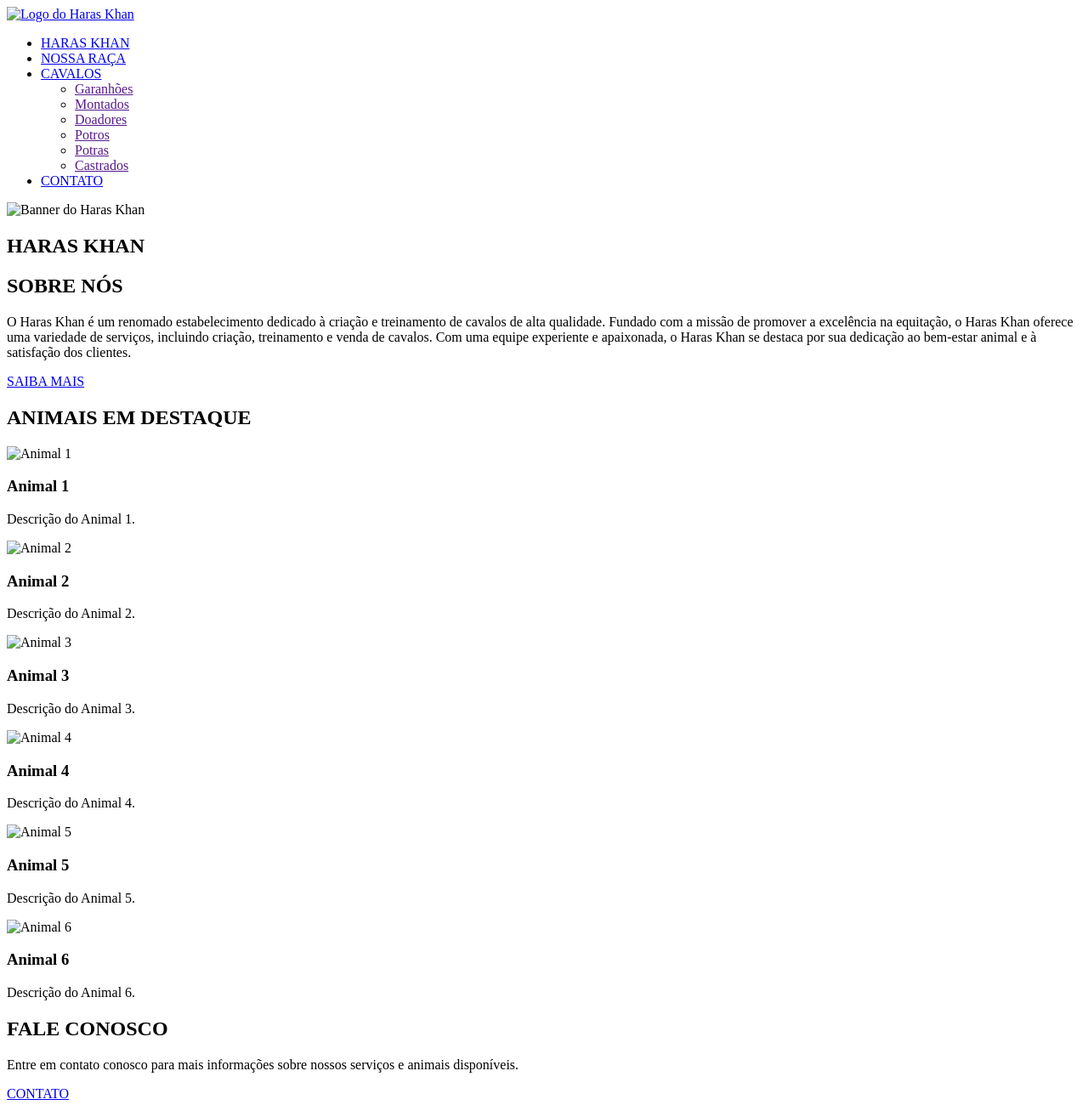
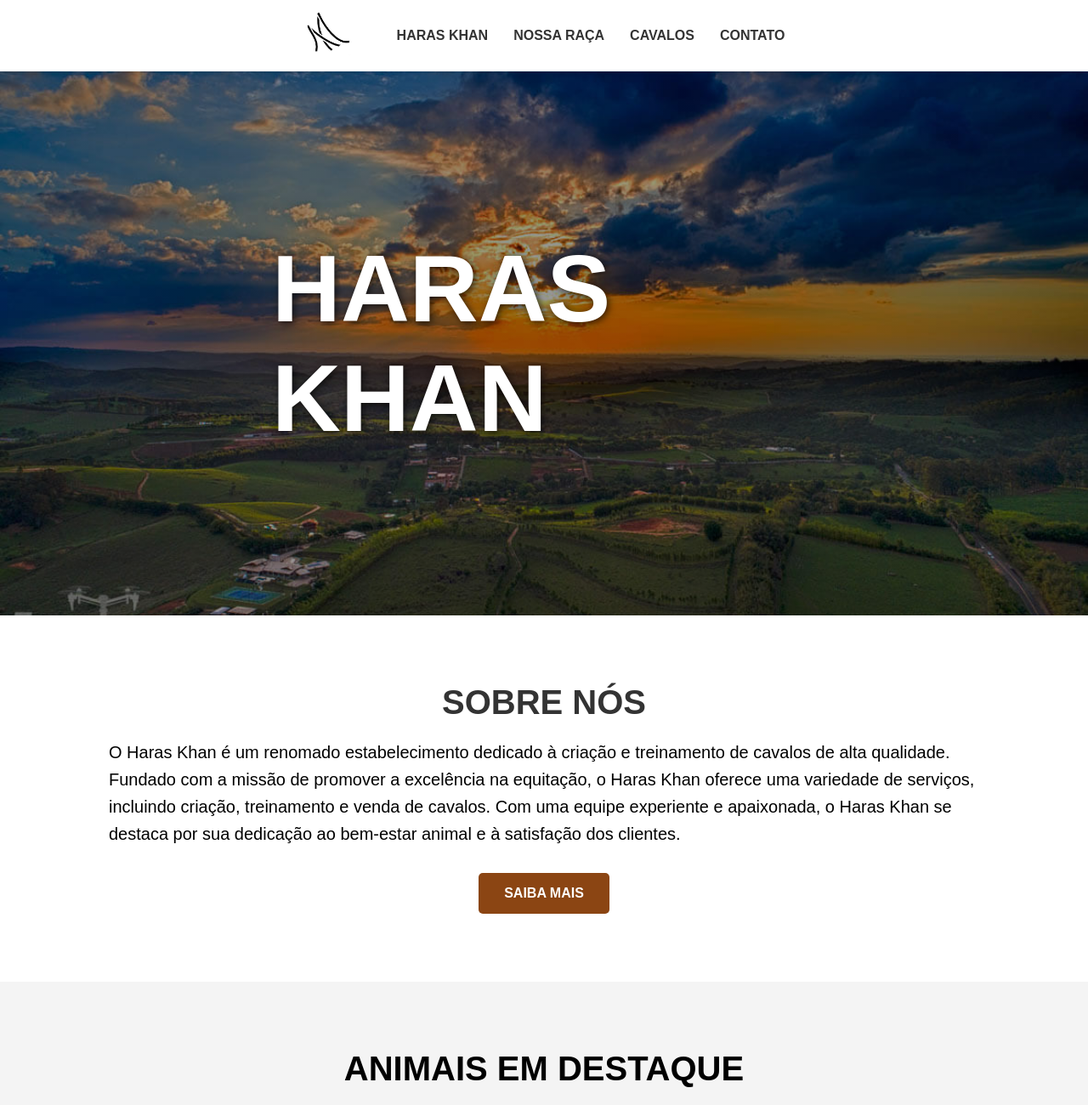
Before and after one commit to Munizleonardo/HarasKhan, a plain HTML site: page Workspace/index.html in a window 1280 px wide. Shown: the top 1300 px of the page at 85% size. Drawn offline with Linux system fonts and the light colour scheme.

Commit message:
Atualização Commit
Realização do CSS da página principal e anexo de fotos teste, finalização das informações da página principal.

```diff
--- a/Workspace/css/index.css
+++ b/Workspace/css/index.css
@@ -0,0 +1,292 @@
+/* Estilos Gerais e Reset */
+* {
+    margin: 0;
+    padding: 0;
+    box-sizing: border-box;
+    font-family: Arial, sans-serif; /* Sugestão de fonte, pode alterar */
+}
+
+body {
+    background-color: #f4f4f4; /* Um cinza claro para o fundo geral */
+}
+
+/* 1. TOPO (HEADER) */
+header {
+    background-color: white;
+    padding: 10px 5%;
+    box-shadow: 0 2px 5px rgba(0,0,0,0.1);
+    position: sticky; /* Mantém o topo fixo ao rolar */
+    top: 0;
+    z-index: 1000;
+}
+
+header nav {
+    display: flex;
+    justify-content: center; /* Centraliza os itens */
+    align-items: center;
+    max-width: 1200px;
+    margin: 0 auto;
+}
+
+.logo {
+    margin-right: 50px; /* Espaço entre a logo e os botões */
+}
+
+.logo img {
+    height: 60px; /* Ajuste a altura da logo conforme necessário */
+}
+
+.nav-links {
+    list-style: none;
+    display: flex;
+    gap: 30px; /* Espaçamento entre os botões */
+}
+
+.nav-links li a {
+    text-decoration: none;
+    color: #333;
+    font-weight: bold;
+    padding: 10px 0;
+    position: relative;
+}
+
+/* Efeito de sublinhado ao passar o mouse */
+.nav-links li a::after {
+    content: '';
+    position: absolute;
+    bottom: 0;
+    left: 0;
+    width: 0;
+    height: 2px;
+    background-color: #8B4513; /* Cor de sela, combina com o tema */
+    transition: width 0.3s;
+}
+
+.nav-links li a:hover::after {
+    width: 100%;
+}
+
+/* Estilização do submenu (Garanhões, Montados, etc.) - escondido por padrão */
+.nav-links ul {
+    display: none;
+    position: absolute;
+    background-color: white;
+    list-style: none;
+    padding: 10px;
+    border-radius: 5px;
+    box-shadow: 0 2px 5px rgba(0,0,0,0.1);
+}
+
+.nav-links li:hover > ul {
+    display: block; /* Mostra o submenu ao passar o mouse no item "CAVALOS" */
+}
+
+.nav-links ul li {
+    margin-bottom: 10px;
+}
+
+.nav-links ul li a {
+    color: #333;
+    font-size: 1rem; /* Aumenta o tamanho da fonte do submenu */
+}
+
+/* 2. BANNER */
+.banner-section {
+    height: 80vh; /* Ocupa 80% da altura da tela */
+    position: relative;
+    display: flex;
+    align-items: center;
+    justify-content: center;
+    color: white;
+
+    /* Aplica a imagem como fundo */
+    background-image: linear-gradient(rgba(0, 0, 0, 0.4), rgba(0, 0, 0, 0.4)), url('../img/banner.jpg');
+    background-size: cover;
+    background-position: center;
+    background-repeat: no-repeat;
+}
+
+.banner-section h1 {
+    position: absolute;
+    top: 50%;
+    left: 50%;
+    transform: translate(-50%, -50%); /* Centraliza o elemento perfeitamente */
+    font-size: 7rem; /* Tamanho grande para o título */
+    text-shadow: 2px 2px 8px rgba(0,0,0,0.7);
+}
+
+/* 3. SOBRE NÓS */
+.sobre {
+    background-color: white;
+    padding: 80px 10%;
+    /* Organiza os itens em uma coluna */
+    display: flex;
+    flex-direction: column;
+    align-items: center; /* Alinha a coluna à direita */
+    max-width: 100%; /* Limita a largura do texto a 100% da seção */
+}
+
+.sobre h2 {
+    font-size: 2.5rem;
+    margin-bottom: 20px;
+    color: #333;
+}
+
+.sobre p {
+    line-height: 1.6;
+    margin-bottom: 30px;
+    font-size: 20px;;
+}
+
+.btn-saiba-mais {
+    background-color: #8B4513;
+    color: white;
+    padding: 15px 30px;
+    text-decoration: none;
+    font-weight: bold;
+    border-radius: 5px;
+    transition: background-color 0.3s;
+}
+
+.btn-saiba-mais:hover {
+    background-color: #a0522d;
+}
+
+/* 4. ANIMAIS EM DESTAQUE (CARROSSEL) */
+.animais-destaque {
+    padding: 80px 5%;
+    text-align: center;
+}
+
+.animais-destaque h2 {
+    font-size: 2.5rem;
+    margin-bottom: 40px;
+}
+
+/* Container que esconde os animais que não estão visíveis */
+.animais-container-wrapper {
+    overflow: hidden;
+    max-width: 1200px;
+    margin: 0 auto;
+}
+
+/* Container flex que alinha os animais lado a lado */
+.animais-container {
+    display: flex;
+    /* A transição será controlada pelo JavaScript */
+    transition: transform 0.5s ease-in-out;
+}
+
+.animal {
+    /* Cada animal ocupa 50% do container, mostrando 2 por vez */
+    flex: 0 0 50%;
+    padding: 15px;
+    box-sizing: border-box;
+}
+
+.animal img {
+    width: 100%;
+    height: 400px; /* Altura fixa para as imagens */
+    object-fit: cover;
+    border-radius: 5px;
+    margin-bottom: 15px;
+}
+
+.animal h3 {
+    font-size: 1.5rem;
+    margin-bottom: 10px;
+}
+
+/* 5. CONTATO E INFORMAÇÕES */
+.contato-geral {
+    display: flex;
+    padding: 80px 10%;
+    background-color: white;
+    gap: 50px;
+}
+
+.contato {
+    flex: 1; /* Ocupa o espaço disponível (lado esquerdo) */
+}
+
+.info-adicional {
+    flex: 1; /* Ocupa o espaço disponível (lado direito) */
+    display: flex;
+    flex-direction: column;
+    gap: 30px;
+}
+
+.contato h2, .info-adicional h3 {
+    font-size: 2rem;
+    margin-bottom: 20px;
+}
+
+.form-group {
+    margin-bottom: 15px;
+}
+
+.form-group label {
+    display: block;
+    margin-bottom: 5px;
+    font-weight: bold;
+}
+
+.form-group input,
+.form-group textarea {
+    width: 100%;
+    padding: 10px;
+    border: 1px solid #ccc;
+    border-radius: 5px;
+}
+
+form button {
+    background-color: #8B4513;
+    color: white;
+    padding: 15px 30px;
+    border: none;
+    border-radius: 5px;
+    cursor: pointer;
+    font-size: 1rem;
+    transition: background-color 0.3s;
+}
+
+form button:hover {
+    background-color: #a0522d;
+}
+
+.info-adicional p {
+    font-size: 1.1rem; /* Aumenta o tamanho da fonte das informações */
+    line-height: 1.6;
+}
+
+.informacoes-haras .mapa {
+    border-radius: 5px;
+    margin-top: 20px;
+    width: 100%; /* Garante que o mapa ocupe toda a largura da coluna */
+}
+
+.icones-redes a {
+    margin-right: 15px;
+}
+
+.icones-redes img {
+    height: 30px;
+    transition: transform 0.3s;
+}
+
+.icones-redes img:hover {
+    transform: scale(1.1);
+}
+
+/* 6. RODAPÉ */
+footer {
+    background-color: #333;
+    color: #ccc;
+    text-align: center;
+    padding: 20px;
+    font-size: 0.9rem;
+}
+
+footer p {
+    margin: 5px 0;
+}
--- a/Workspace/index.html
+++ b/Workspace/index.html
@@ -15,7 +15,7 @@
             <title>Haras Khan</title>
 
             <!--Ícone da Página-->
-            <link rel="shortcut icon" href="./img/haraskhanlogo.ico" type="image/x-icon">
+            <link rel="shortcut icon" href="./img/logo.jpeg" type="image/x-icon">
 
             <!--Link do CSS-->
             <link rel="stylesheet" href="./css/index.css">
@@ -27,7 +27,7 @@
                 <nav>
                     <!--Imagem Logo-->
                     <div class="logo">
-                        <a href="./index.html"><img src="./img/haraskhanlogo.png" alt="Logo do Haras Khan"></a>
+                        <a href="./index.html"><img src="./img/logo.jpeg" alt="Logo do Haras Khan"></a>
                     </div>
 
                     <!--Botões topo da página-->
@@ -39,9 +39,6 @@
                                 <li><a href="">Garanhões</a></li>
                                 <li><a href="">Montados</a></li>
                                 <li><a href="">Doadores</a></li>
-                                <li><a href="">Potros</a></li>
-                                <li><a href="">Potras</a></li>
-                                <li><a href="">Castrados</a></li>
                             </ul>
                         </li>
                         <li><a href="./pages/contato.html">CONTATO</a></li>
@@ -49,15 +46,10 @@
                 </nav>
             </header>
 
-            <section>
+            <section class="banner-section">
                 <!--Imagem banner início página-->
-                <div class="banner">
-                    <img src="./img/banner.jpg" alt="Banner do Haras Khan">
-                </div>
                 <!--Título do Banner no início da Página-->
-                <div class="titulo">
                 <h1>HARAS KHAN</h1>
-                </div>
             </section>
 
             <section>
@@ -73,50 +65,92 @@
                 <!--Animais em Desaque-->
                 <div class="animais-destaque">
                     <h2>ANIMAIS EM DESTAQUE</h2>
+                    <div class="animais-container-wrapper">
                         <div class="animais-container">
                             <div class="animal">
-                            <img src="./img/animal1.jpg" alt="Animal 1">
+                                <img src="./img/Cavalos/cavalo1.jpeg" alt="Animal 1">
                                 <h3>Animal 1</h3>
                                 <p>Descrição do Animal 1.</p>
                             </div>
                             <div class="animal">
-                            <img src="./img/animal2.jpg" alt="Animal 2">
+                                <img src="./img/Cavalos/cavalo2.jpg" alt="Animal 2">
                                 <h3>Animal 2</h3>
                                 <p>Descrição do Animal 2.</p>
                             </div>
                             <div class="animal">
-                            <img src="./img/animal3.jpg" alt="Animal 3">
+                                <img src="./img/Cavalos/cavalo3.png" alt="Animal 3">
                                 <h3>Animal 3</h3>
                                 <p>Descrição do Animal 3.</p>
                             </div>
                             <div class="animal">
-                            <img src="./img/animal4.jpg" alt="Animal 4">
+                                <img src="./img/Cavalos/cavalo4.jpg" alt="Animal 4">
                                 <h3>Animal 4</h3>
                                 <p>Descrição do Animal 4.</p>
                             </div>
                             <div class="animal">
-                            <img src="./img/animal5.jpg" alt="Animal 5">
+                                <img src="./img//Cavalos/cavalo5.jpg" alt="Animal 5">
                                 <h3>Animal 5</h3>
                                 <p>Descrição do Animal 5.</p>
                             </div>
                             <div class="animal">
-                            <img src="./img/animal6.jpg" alt="Animal 6">
+                                <img src="./img/Cavalos/cavalo6.jpg" alt="Animal 6">
                                 <h3>Animal 6</h3>
                                 <p>Descrição do Animal 6.</p>
                             </div>
                         </div>
                     </div>
+                </div>
             </section>
 
-            <section>
+            <section class="contato-geral">
                 <!--Contato-->
                 <div class="contato">
                     <h2>FALE CONOSCO</h2>
-
-                    <p>Entre em contato conosco para mais informações sobre nossos serviços e animais disponíveis.</p>
-                    <a href="./pages/contato.html" class="btn-contato">CONTATO</a>
+                    <!--Formulário de preenchimento-->
+                    <form action="enviar-email.php" method="post">
+                        <div class="form-group">
+                            <label for="nome">Nome:</label>
+                            <input type="text" id="nome" name="nome" required>
+                        </div>
+                        <div class="form-group">
+                            <label for="email">E-mail:</label>
+                            <input type="email" id="email" name="email" required>
+                        </div>
+                        <div class="form-group">
+                            <label for="assunto">Assunto:</label>
+                            <input type="text" id="assunto" name="assunto" required>
+                        </div>
+                        <div class="form-group">
+                            <label for="mensagem">Mensagem:</label>
+                            <textarea id="mensagem" name="mensagem" required></textarea>
+                        </div>
+                        <button type="submit">Enviar Mensagem</button>
+                    </form>
+                </div>
+                <div class="info-adicional">
+                    <div class="informacoes-haras">
+                        <h3>INFORMAÇÕES</h3>
+                        <p>O Haras Khan está localizado em uma área privilegiada, rodeado pela natureza e com instalações de primeira linha para o cuidado dos nossos animais.</p>
+                        <!-- Mapa Incorporado do Google Maps -->
+                        <iframe class="mapa" src="https://www.google.com/maps/embed?pb=!1m18!1m12!1m3!1d3821.442594183878!2d-44.4313883857313!3d-20.1488919864059!2m3!1f0!2f0!3f0!3m2!1i1024!2i768!4f13.1!3m3!1m2!1s0xa0b1a8a3e6b2af%3A0x4b3532c80783184a!2sMinas%20Gerais!5e0!3m2!1spt-BR!2sbr!4v1672700000000!5m2!1spt-BR!2sbr" width="100%" height="250" style="border:0;" allowfullscreen="" loading="lazy" referrerpolicy="no-referrer-when-downgrade"></iframe>
+                    </div>
+                    <div class="redes-sociais">
+                        <h3>REDES SOCIAIS</h3>
+                        <p>Siga-nos para ficar por dentro das novidades.</p>
+                        <div class="icones-redes">
+                            <a href="#"><img src="./img/Ícones/facebook.png" alt="Facebook"></a>
+                            <a href="#"><img src="./img/Ícones/instagram.png" alt="Instagram"></a>
+                            <a href="#"><img src="./img/Ícones/twitter.png" alt="Twitter"></a>
+                        </div>
+                    </div>
                 </div>
             </section>
+
+            <!--Rodapé-->
+            <footer>
+                <p>&copy; 2025 Haras Khan. Todos os direitos reservados.</p>
+                <p>Desenvolvido por Leonardo Muniz</p>
+            </footer>
 
             <!--Script da Página-->
             <script src="./js/index.js"></script>
--- a/Workspace/js/index.js
+++ b/Workspace/js/index.js
@@ -0,0 +1,37 @@
+document.addEventListener('DOMContentLoaded', function() {
+    // Seleciona os elementos do carrossel
+    const container = document.querySelector('.animais-container');
+    const items = document.querySelectorAll('.animal');
+
+    // Verifica se existem itens antes de prosseguir
+    if (items.length === 0) {
+        return;
+    }
+
+    // Variáveis de controle
+    const itemsPerView = 2;
+    const totalItems = items.length;
+    let currentIndex = 0;
+
+    function showNextItems() {
+        // Calcula o próximo índice
+        // Avança de 2 em 2
+        currentIndex += itemsPerView;
+
+        // Se o próximo índice ultrapassar o número de itens,
+        // volta para o início.
+        if (currentIndex >= totalItems) {
+            currentIndex = 0;
+        }
+
+        // Calcula o deslocamento. Como cada item ocupa 50% (100% / itemsPerView),
+        // o deslocamento é o índice atual vezes 50%.
+        const offset = -currentIndex * (100 / itemsPerView);
+
+        // Aplica a transformação CSS para mover o contêiner
+        container.style.transform = `translateX(${offset}%)`;
+    }
+
+    // Inicia o carrossel, 5 segundos por slide
+    setInterval(showNextItems, 5000);
+});
```
Also changed, not shown: Workspace/img/Cavalos/cavalo1.jpeg (added), Workspace/img/Cavalos/cavalo1.webp (added), Workspace/img/Cavalos/cavalo2.jpg (added), Workspace/img/Cavalos/cavalo3.png (added), Workspace/img/Cavalos/cavalo4.jpg (added), Workspace/img/Cavalos/cavalo5.jpg (added), Workspace/img/Cavalos/cavalo6.jpg (added), Workspace/img/banner.jpg (added), Workspace/img/logo.jpeg (added), Workspace/img/Ícones/facebook.png (added), Workspace/img/Ícones/instagram.png (added), Workspace/img/Ícones/twitter.png (added), 1 other file. Lines whose indentation alone changed are shown as unchanged.
